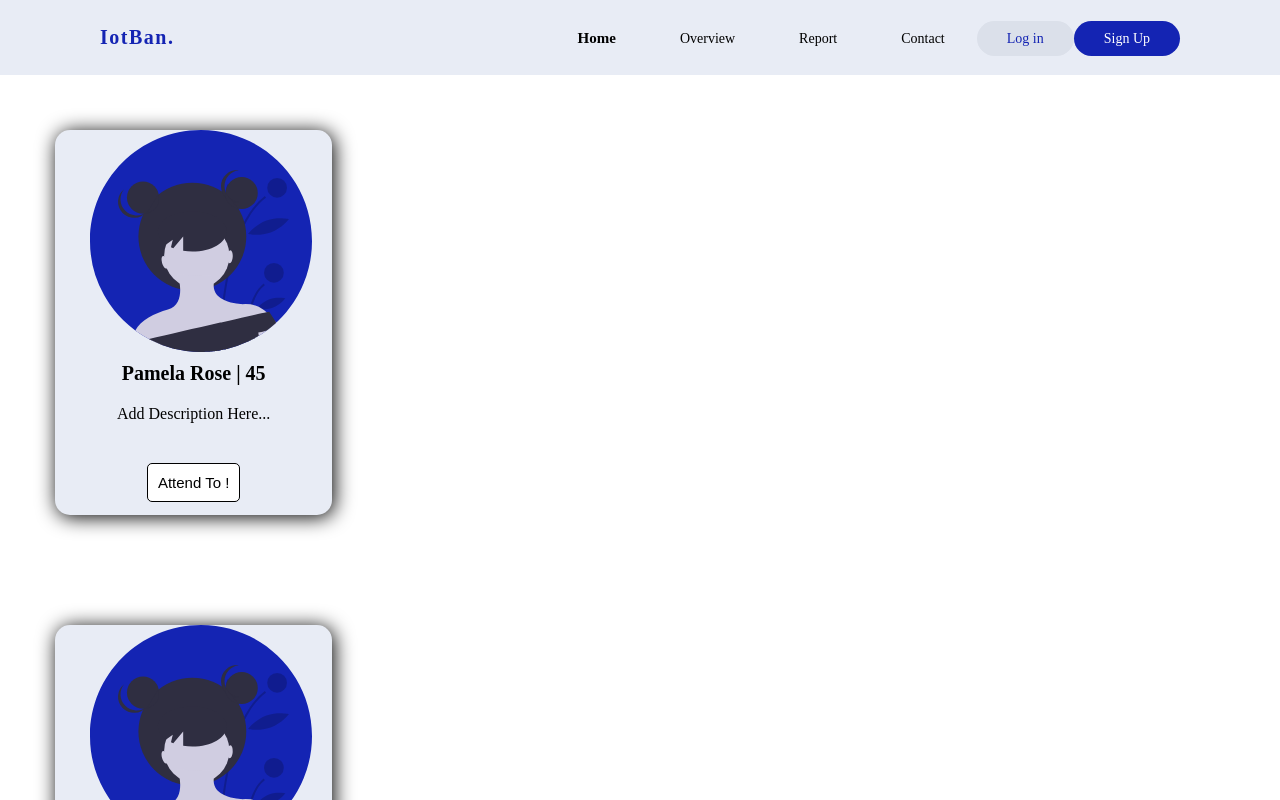
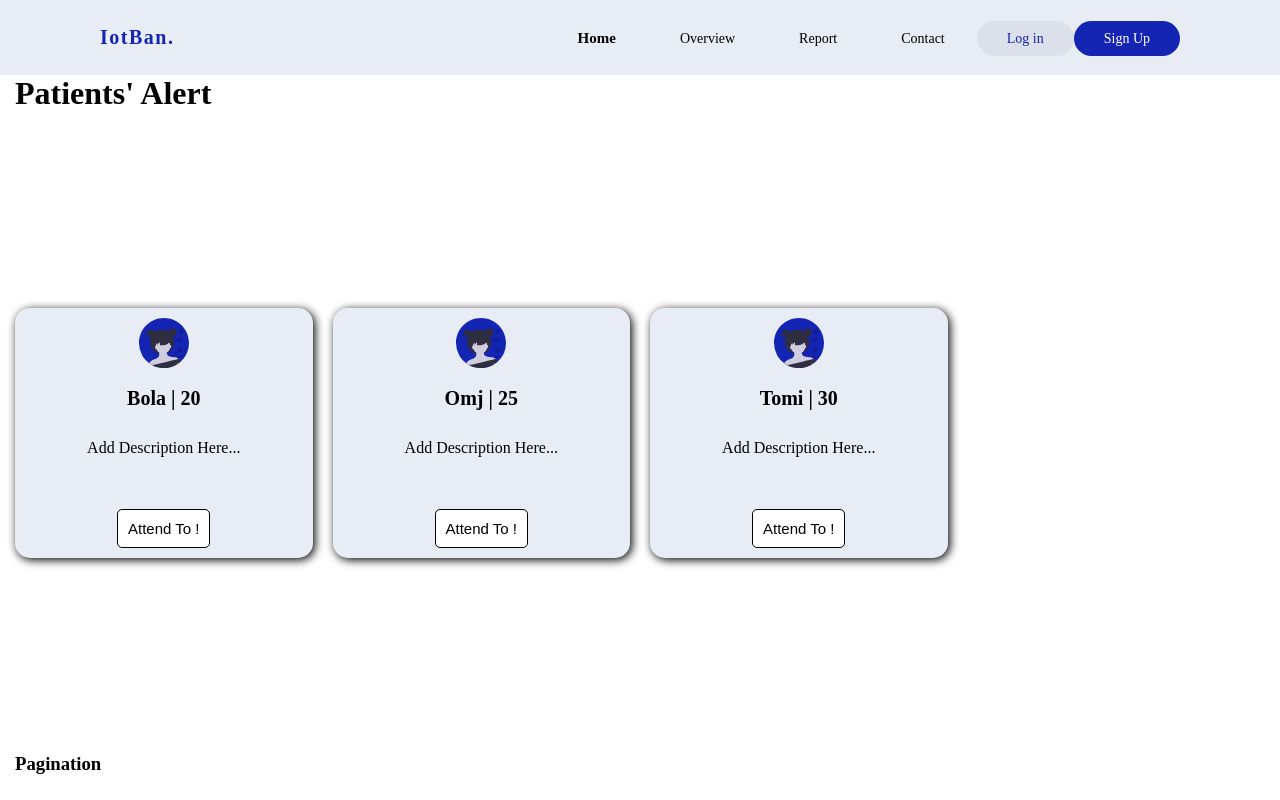
Before and after one commit to beedyboy/iot_ban_client, a Vue app: page /doctor in a window 1280 px wide. Shown: the top 800 px of the page. Built offline with nearby package versions, Linux system fonts and the light colour scheme.

Commit message:
css-fixes

```diff
--- a/src/App.vue
+++ b/src/App.vue
@@ -1,49 +1,38 @@
 <template>
-
   <nav>
     <div class="logo">
       <p>IotBan.</p>
     </div>
     <ul v-if="showNavigation">
-
       <li><router-link to="/" class="home">Home</router-link></li>
       <li><router-link to="">Overview</router-link></li>
       <li><router-link to="">Report</router-link></li>
       <li><router-link to="">Contact</router-link></li>
       <li><router-link to="/login" class="login">Log in</router-link></li>
       <li><router-link to="/signup" class="signup">Sign Up</router-link></li>
-
     </ul>
 
-  <Navbar v-if="!showNavigation" />
-
+    <Navbar v-if="!showNavigation" />
   </nav>
-
 
   <main>
     <router-view></router-view>
-
   </main>
-
-
-
 </template>
 
 <script>
-import Navbar from './components/Navbar'
+import Navbar from "./components/Navbar";
 export default {
-  name: 'App',
+  name: "App",
   components: {
-    Navbar
+    Navbar,
   },
-  data () {
+  data() {
     return {
-      showNavigation: this.$route.path === '/' ? true : false
-
-    }
-  }
-}
-
+      showNavigation: this.$route.path === "/" ? true : false,
+    };
+  },
+};
 </script>
 
 <style scoped>
@@ -53,33 +42,32 @@ export default {
   box-sizing: border-box;
 }
 
-body {
-  font-family: 'Poppins', sans-serif;
-  font-family: 'Source Serif 4', serif;
-  background-color: #E8ECF5;
-
+body,
+html {
+  font-family: "Poppins", sans-serif;
+  font-family: "Source Serif 4", serif;
+  background-color: #e8ecf5;
+  height: 100vh;
+  max-height: 100%;
 }
-
-
 
 nav {
   width: 100%;
   height: 75px;
-  display:flex;
+  display: flex;
   justify-content: space-between;
   line-height: 75px;
   padding: 0px 100px;
-   /*position:fixed;
+  /*position:fixed;
   z-index:1; */
-  background-color: #E8ECF5;
-
+  background-color: #e8ecf5;
 }
 
-nav .logo{
+nav .logo {
   font-size: 20px;
   font-weight: bold;
   letter-spacing: 1.5px;
-  color: #1424B3;
+  color: #1424b3;
 }
 
 nav .logo p {
@@ -88,7 +76,7 @@ nav .logo p {
 
 nav ul {
   /* float: right; */
-  display:flex;
+  display: flex;
   justify-content: space-between;
 }
 
@@ -98,7 +86,7 @@ nav ul li {
 }
 
 nav ul li a {
-  color:black;
+  color: black;
   text-decoration: none;
   font-size: 14px;
   font-weight: 400;
@@ -111,45 +99,40 @@ nav ul li .home {
 }
 
 nav ul li .login {
-
-  background: #DBE0EA;
+  background: #dbe0ea;
   border-radius: 25px;
   padding: 10px 30px;
-  color:#1424B3;
+  color: #1424b3;
 }
 
 nav ul li .signup {
-  background: #1424B3;
+  background: #1424b3;
   border-radius: 25px;
   padding: 10px 30px;
-  color:#fff;
+  color: #fff;
 }
 
-
-
 .blue-btn a {
-  color:#fff;
+  color: #fff;
   text-decoration: none;
   text-align: center;
-  display:grid;
+  display: grid;
   line-height: 44px;
-
-
 }
 
 .blue-btn {
-  height:90;
+  height: 90;
   width: 200px;
-  background-color: #1424B3;
+  background-color: #1424b3;
   margin-top: 150px;
   border-radius: 20px;
   padding: 10px 30px;
-
-
 }
 
-main{
-  top:100px;
-  height:calc(100vh - 100px)
+main {
+  top: 100px;
+  height: calc(100vh - 100px);
+  display: flex;
+  flex-direction: column;
 }
 </style>
--- a/src/components/Card.vue
+++ b/src/components/Card.vue
@@ -1,27 +1,16 @@
 
 <template>
 
-<div class="main-container">
+   <div class="card">
+        <img src="../assets/avatar-1.svg">
 
-   <div class="card-container">
 
-      <div class="image">
-        <img src="../assets/avatar-1.svg">
-      </div>
-      <div class="title">
-        <h1> Pamela Rose | 45 </h1>
-        <p> </p>
-      </div>
-        <div class="des">
+        <h1>  {{name}} | {{age}} </h1>
+
       <p> Add Description Here...</p>
         <button>Attend To !</button>
-      </div>
 
    </div>
-
-</div>
-
-
 
 </template>
 
@@ -30,64 +19,49 @@
 
 export default {
   name: 'Card',
+  props : ['name', 'age'],
 }
 
 </script>
 
-<style>
-
+<style scoped>
+/*
 *{
  margin: 0px;
  padding: 0px;
  box-sizing: border-box;
-}
-.main-container{
-  display : grid;
-  grid-template-columns: repeat(3, 1fr);
-  /* grid-auto-rows: auto;
-  grid-gap: 1rem; */
+} */
+.card{
+   display : flex;
+   flex-direction: column;
+   justify-content: space-between;
+   align-items: center;
+    box-shadow: 2px 2px 10px black;
+    border-radius: 15px;
+    background-color:#E8ECF5;
+    height: 250px;
+    }
 
-}
-
-.card-container{
-     width: 65%;
-
-     box-shadow: 2px 2px 20px black;
-     border-radius: 15px;
-     margin: 55px;
-     background-color:#E8ECF5;
+ img{
+  width: 70px;
+  height: 50px;
+  border-top-right-radius: 5px;
+  border-top-left-radius: 5px;
+  margin-top : 10px;
+ }
 
 
-
-    }
-
-.image img{
-  width: 80%;
-  border-top-right-radius: 5px;
-  border-top-left-radius: 5px;
-  margin-left:35px;
-  display:block;
-
+h1 {
+  font-size: 20px;
+  text-align: center;
+  padding: 10px;
  }
 
-.title{
-
-  text-align: center;
-  padding: 10px;
-  /* border: 4px solid yellow; */
-
- }
-
-h1{
-  font-size: 20px;
- }
-
-.des{
+p {
   padding: 3px;
   text-align: center;
-
   padding-top: 10px;
-        border-bottom-right-radius: 5px;
+ border-bottom-right-radius: 5px;
   border-bottom-left-radius: 5px;
 }
 button{
--- a/src/views/Doctor.vue
+++ b/src/views/Doctor.vue
@@ -1,29 +1,70 @@
 <!-- eslint-disable vue/valid-template-root -->
 
 <template>
+  <div class="main-container">
+    <h1>Patients' Alert</h1>
+    <div class="card-container" >
+      <div v-for="pat in patients" :key="pat.id">
 
+        <Card  :name = 'pat.name'  :age = 'pat.age' />
 
-<Card/>
-<Card/>
-<Card/>
-
+      </div>
+    </div>
+    <div>
+      <h3>Pagination</h3>
+    </div>
+  </div>
 </template>
 
-
 <script>
-
-import Card from '../components/Card'
+import Card from "../components/Card";
 
 export default {
-  name: 'Doctor',
-   components: {
-    Card
+  data () {
+    return {
+        patients : [
+          {
+            id : 1,
+            name : 'Bola',
+            age : 20,
+          },
+          {
+            id : 2,
+            name : 'Omj',
+            age : 25,
+          },
+          {
+            id : 3,
+            name : 'Tomi',
+            age : 30,
+          },
+
+        ]
+    }
   },
-}
+  name: "Doctor",
+  components: {
+    Card,
+  },
+};
 </script>
 
+<style scoped>
+.main-container {
+  /* margin-top: 85px; */
+  display: flex !important;
+  flex-direction: column;
+  justify-content: space-between;
+  padding-left: 15px;
+  padding-right: 15px;
+  width: 100%;
+  height: 100%;
+}
 
-
-<style>
-
+.card-container {
+  display: grid;
+  grid-template-columns: repeat(4, 1fr);
+  width: 100%;
+  gap: 20px;
+}
 </style>
```
